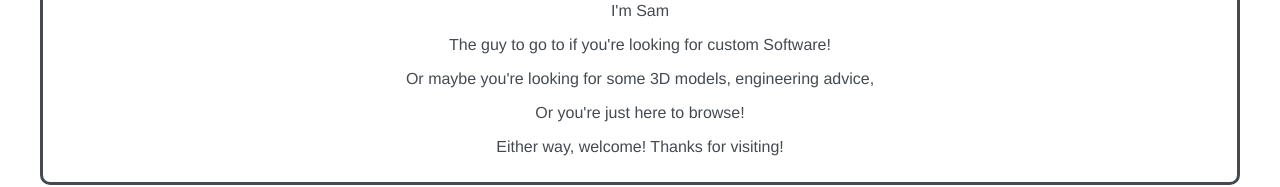
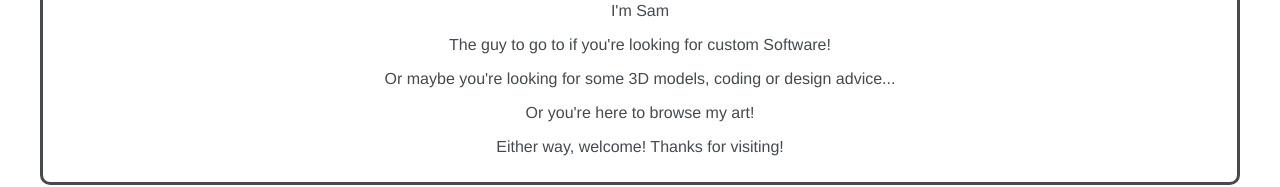
Before and after one commit to SamuelSVD/samver, an Angular app: page / in a window 1280 px wide. Shown: the part 328-515 px from the top of the page. Built offline with nearby package versions, Linux system fonts and the light colour scheme.

Commit message:
update home message

```diff
--- a/src/svd/home/home.component.html
+++ b/src/svd/home/home.component.html
@@ -5,7 +5,7 @@
   <img src="../../assets/img/logo.PNG" class="small" />
   <p>I'm Sam</p>
   <p>The guy to go to if you're looking for custom Software!</p>
-  <p>Or maybe you're looking for some 3D models, engineering advice,</p>
-  <p>Or you're just here to browse!</p>
+  <p>Or maybe you're looking for some 3D models, coding or design advice...</p>
+  <p>Or you're here to browse my art!</p>
   <p>Either way, welcome! Thanks for visiting!</p>
 </div>
```
